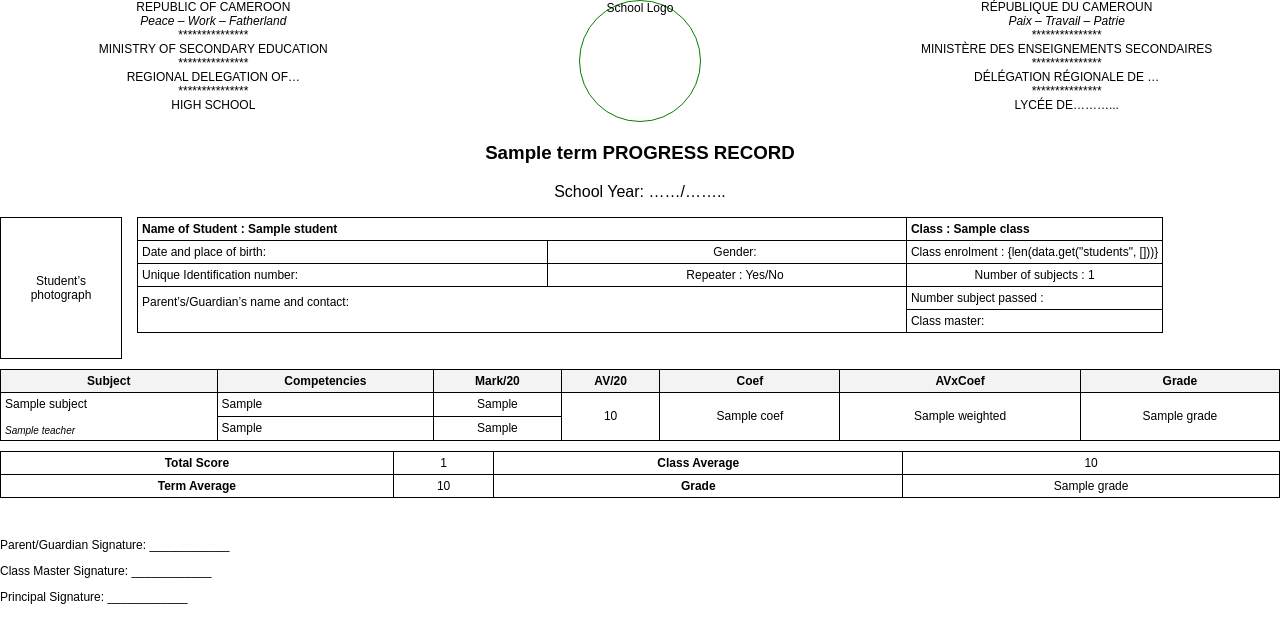
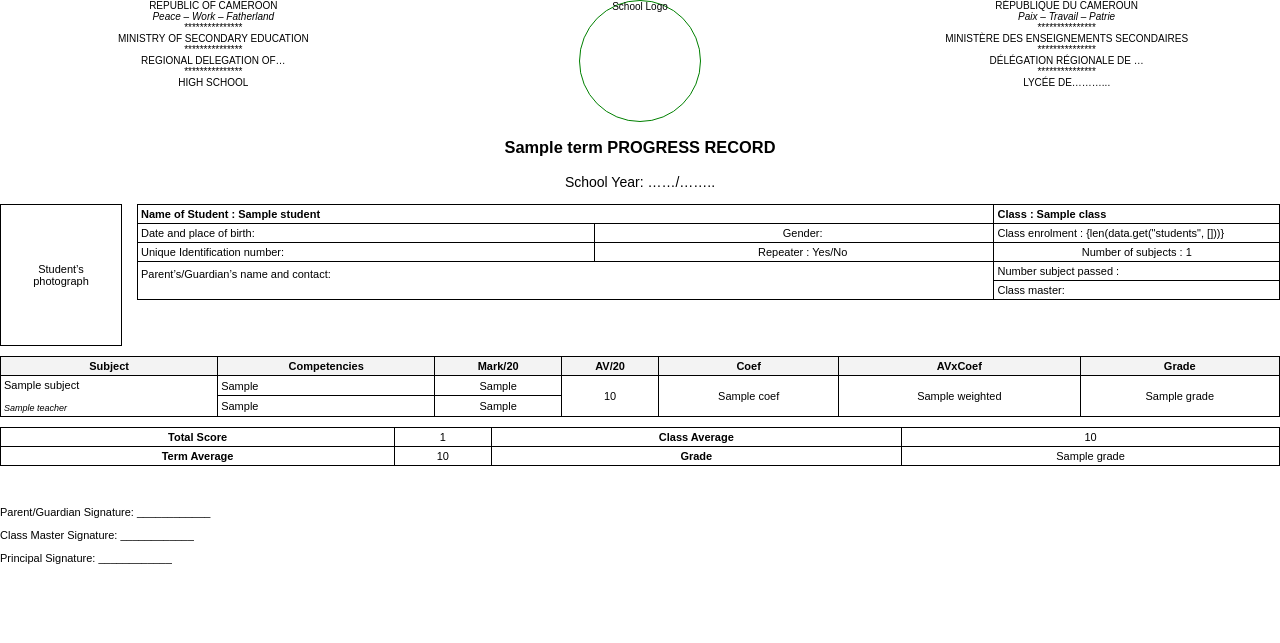
Before and after one commit to checarlson/report-backend, a Python web app: template templates/report_card.html in a window 1280 px wide. Shown: the top 643 px of the page. Run offline with Jinja, Linux system fonts and the light colour scheme; the template is opened without the code that fills it: most values are stand-ins (such as "Sample title", 1, 10 or a date in 2020).

Commit message:
html update 2

```diff
--- a/templates/report_card.html
+++ b/templates/report_card.html
@@ -4,9 +4,9 @@
   <meta charset="UTF-8">
   <title>Student Report</title>
   <style>
-    @page {
+    /* @page {
       size: A4;
-      margin: 2cm;
+      margin: 1cm;
     }
 
     body {
@@ -33,7 +33,6 @@
             text-align: left;
             font-size: 10px;
             font-style: italic;
-            /*background: #f3f3f3;*/
             text-decoration-color: #f3f3f3;
     }
 
@@ -91,6 +90,123 @@
 
     .summary-table td {
       white-space: nowrap;
+    } */
+
+    @page {
+      size: A4;
+      margin: 1cm; /* Keep margin reasonable */
+    }
+
+    body {
+      font-family: Arial, sans-serif;
+      font-size: 11px; /* Slightly reduced base font size */
+      margin: 0;
+    }
+
+    .page {
+      page-break-after: always;
+    }
+
+    .header {
+      display: table;
+      width: 100%;
+      margin-bottom: 10px; /* Reduced margin */
+    }
+
+    .subject {
+            text-align: left;
+            font-size: 11px; /* Ensure consistency or slight reduction */
+        }
+
+    .subject-m {
+            text-align: left;
+            font-size: 9px; /* Further reduced for italic text */
+            font-style: italic;
+            /*background: #f3f3f3;*/
+            text-decoration-color: #f3f3f3;
+    }
+
+
+    .header-cell {
+      display: table-cell;
+      width: 33%;
+      vertical-align: top;
+      text-align: center;
+      font-size: 10px; /* Reduced font size for header text */
+    }
+
+    .title {
+      text-align: center;
+      font-size: 14px; /* Reduced title font size */
+      margin: 5px 0 5px; /* Reduced margins */
+    }
+
+    .form-container {
+      margin-top: 5px; /* Reduced margin */
+      display: flex; /* Use flexbox for better alignment of photo and table */
+      width: 100%;
+      align-items: flex-start; /* Align items to the top */
+    }
+
+    .photo-box {
+      width: 120px;
+      height: 140px;
+      border: 1px solid #000;
+      text-align: center;
+      vertical-align: middle; /* This will be ignored by flexbox for vertical alignment, use align-self */
+      display: flex; /* Use flexbox to center content vertically */
+      justify-content: center;
+      align-items: center;
+      flex-shrink: 0; /* Prevent it from shrinking */
+    }
+
+    .form-table {
+      flex-grow: 1; /* Allow table to take remaining space */
+      padding-left: 15px;
+      /* The table inside this div will naturally handle its layout */
+    }
+
+    /* Styles for the table inside .form-table */
+    .form-table table {
+      width: 100%;
+      border-collapse: collapse;
+      margin-top: 0; /* Remove top margin as it's within flex item */
+      font-size: 11px; /* Adjust font size for this table */
+    }
+
+    .form-table th, .form-table td {
+      border: 1px solid black;
+      padding: 3px; /* Reduced padding */
+      text-align: center;
+    }
+
+
+    table { /* Main content table */
+      width: 100%;
+      border-collapse: collapse;
+      margin-top: 10px;
+      font-size: 11px; /* Adjusted font size for main table */
+    }
+
+    th {
+            text-align: center;
+            background: #f3f3f3;
+    }
+
+    th, td {
+      border: 1px solid black;
+      padding: 3px; /* Reduced padding */
+      text-align: center;
+    }
+
+    .summary-table {
+      margin-top: 10px;
+      font-size: 11px; /* Adjusted font size for summary table */
+    }
+
+    .summary-table td {
+      white-space: nowrap;
+      padding: 3px; /* Reduced padding */
     }
   </style>
 </head>
@@ -144,7 +260,7 @@
       </div>
     </div> -->
 
-     <div class="form-container">
+     <!-- <div class="form-container">
       <div class="photo-box">
             Student’s<br>photograph
         </div>
@@ -156,8 +272,43 @@
             <tr>
                 <td style="width: 40%;"><div class="subject">
                     Date and place of birth:
-                    </div><!-- <span style="position: absolute; right:
-                    40px;">Gender: </span> -->
+                    </div>
+                <td style="width: 35%; padding-left: 20px;">
+                    Gender:</td>
+                </td>
+                <td><div class="subject">Class enrolment : {len(data.get("students", []))}</div></td>
+            </tr>
+            <tr>
+                <td style="width: 40%;"><div class="subject">Unique Identification number:</div></td>
+                <td style="width: 35%; padding-left: 20px;">
+                    Repeater : Yes/No
+                </td>
+                <td style="width: 25%;">Number of subjects : {{ student.subjects|length }}</td>
+            </tr>
+            <tr>
+                <td colspan="2" rowspan="3"><div class="subject">
+                    Parent’s/Guardian’s name and contact:</div><br>
+                </td>
+                <td><div class="subject">Number subject passed :</div></td>
+            </tr>
+            <tr>
+                <td class="class-master-cell"><div class="subject">Class master:</div></td>
+            </tr>
+        </table>
+    </div> -->
+
+    <div class="form-container">
+    <div class="photo-box">
+        Student’s<br>photograph
+    </div>
+    <div class="form-table"> <table class="form-table-inner"> <tr>
+                <td colspan="2"><strong><div class="subject">Name of Student : {{ student.name }}</div></strong></td>
+                <td><strong><div class="subject">Class : {{ data.class }}</div></strong></td>
+            </tr>
+            <tr>
+                <td style="width: 40%;"><div class="subject">
+                    Date and place of birth:
+                    </div>
                 <td style="width: 35%; padding-left: 20px;">
                     Gender:</td>
                 </td>
@@ -181,6 +332,7 @@
             </tr>
         </table>
     </div>
+</div>
 
     <table>
       <thead>
```
